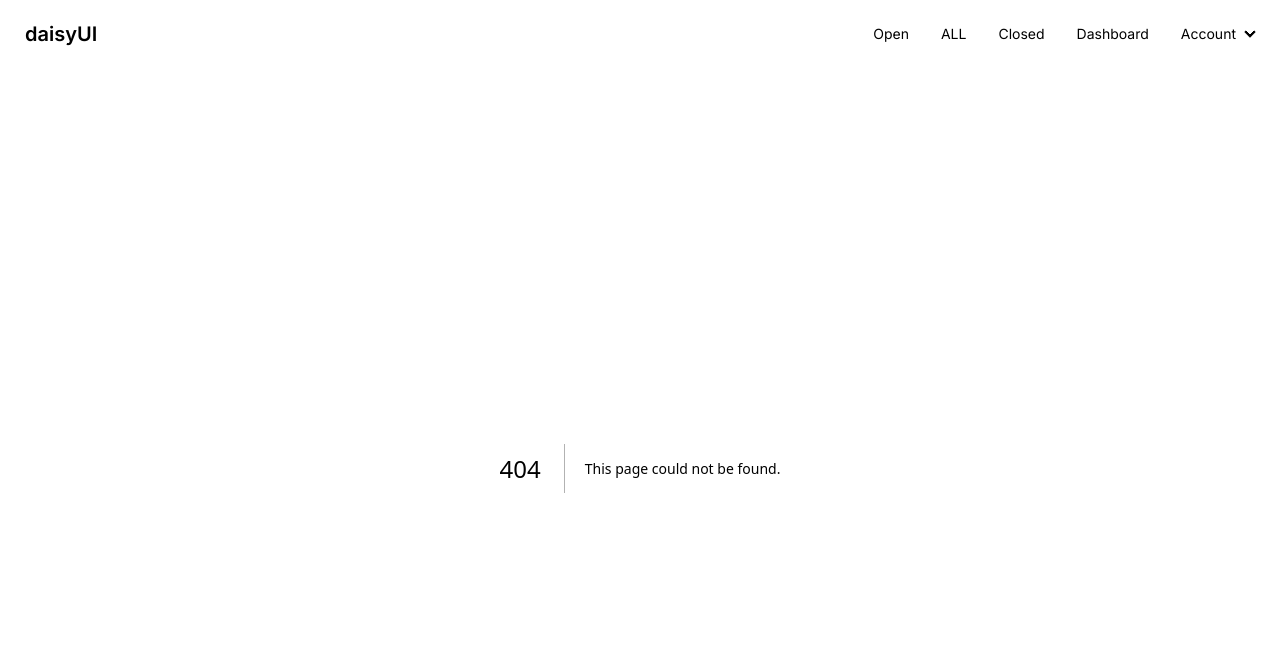
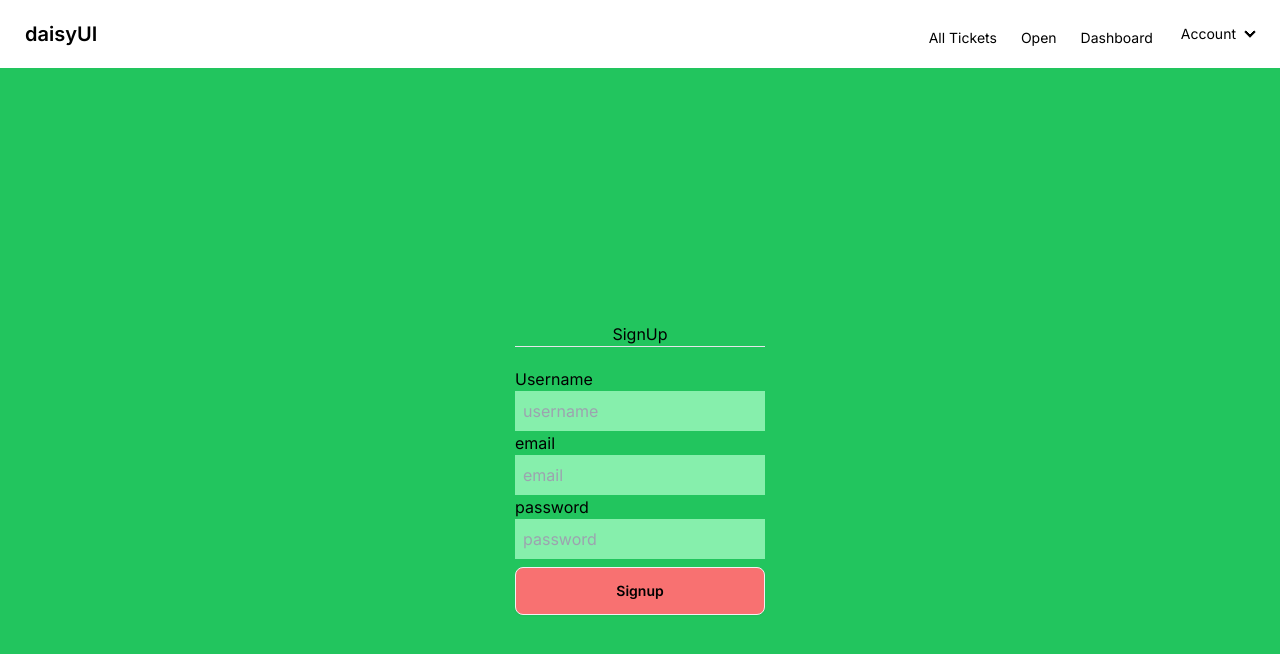
Before and after one commit to aktaruzzaman-shaon/corporate-ticket-portal, a Next.js app: page /signup in a window 1280 px wide. Before the commit this address had no page. Shown: the top 654 px of the page. Built offline with nearby package versions, Linux system fonts and the light colour scheme.

Commit message:
singup and signin form added

```diff
--- /dev/null
+++ b/app/(auth)/layout.js
@@ -0,0 +1,7 @@
+export default function AuthLayout({children}){
+    return (
+        <div className="flex flex-col items-center  bg-green-500 h-screen justify-center">
+            {children}
+        </div>
+    )
+}
--- /dev/null
+++ b/app/(auth)/login/page.js
@@ -0,0 +1,40 @@
+"use client"
+import React, { useState } from 'react';
+
+const login = () => {
+    const [user, setUser] = useState({
+        email: "",
+        password: "",
+        username: ""
+    })
+
+    const signUp = async () => {
+
+    }
+    return (
+        <div className="flex flex-col">
+            <h1 className="text-center">Login</h1>
+            <hr />
+            <label htmlFor="email" className='mt-5' >email</label>
+            <input
+                type="text"
+                id="email"
+                value={user.email}
+                onChange={(e) => setUser({ ...user, email: e.target.value })}
+                placeholder="email"
+                className="p-2 bg-green-300 text-black "
+            />
+            <label htmlFor="password" className="mr-5">password</label>
+            <input
+                type="text"
+                id="password"
+                value={user.password}
+                onChange={(e) => setUser({ ...user, password: e.target.value })}
+                placeholder="password"
+                className="p-2 bg-green-300 text-black"
+            />
+        </div>
+    );
+};
+
+export default login;
--- /dev/null
+++ b/app/(auth)/signup/page.js
@@ -0,0 +1,53 @@
+"use client"
+import React from "react"
+import { useState } from "react";
+
+const SignUp = () => {
+    const [user, setUser] = useState({
+        email: "",
+        password: "",
+        username: ""
+    })
+
+    const signUp = async () => {
+
+    }
+
+
+    return (
+        <div className="flex flex-col">
+            <h1 className="text-center">SignUp</h1>
+            <hr />
+            <label htmlFor="username" className="mr-5 mt-5">Username</label>
+            <input
+                type="text"
+                id="username"
+                value={user.username}
+                onChange={(e) => setUser({ ...user, username: e.target.value })}
+                placeholder="username"
+                className="p-2 bg-green-300 text-black"
+            />
+            <label htmlFor="email" className="mr-5">email</label>
+            <input
+                type="text"
+                id="email"
+                value={user.email}
+                onChange={(e) => setUser({ ...user, email: e.target.value })}
+                placeholder="email"
+                className="p-2 bg-green-300 text-black"
+            />
+            <label htmlFor="password" className="mr-5">password</label>
+            <input
+                type="text"
+                id="password"
+                value={user.password}
+                onChange={(e) => setUser({ ...user, password: e.target.value })}
+                placeholder="password"
+                className="p-2 bg-green-300 text-black"
+            />
+            <button onClick={signUp} className="btn bg-red-400 mt-2 focus:bg-green-700 p-2 border text-black"> Signup</button>
+        </div>
+    );
+};
+
+export default SignUp;
--- a/app/(components)/shared/nav.js
+++ b/app/(components)/shared/nav.js
@@ -1,5 +1,9 @@
 "use client"
+
+import Link from "next/link";
+
 const Nav = () => {
+    const navItems = ['All Tickets', "Open", "Dashboard"]
     return (
         <div className="navbar bg-base-100">
             <div className="flex-1">
@@ -7,18 +11,19 @@ const Nav = () => {
             </div>
             <div className="flex-none">
                 <ul className="menu menu-horizontal px-1">
-                    <li><a>Open</a></li>
-                    <li><a>ALL</a></li>
-                    <li><a>Closed</a></li>
-                    <li><a>Dashboard</a></li>
+                    {
+                        navItems.map((navItem, index) => <Link className="pt-3 mx-3" href="/allTicket" key={index}>{navItem}</Link>)
+                    }
+
                     <li>
                         <details>
                             <summary>
                                 Account
                             </summary>
-                            <ul className="p-2 bg-base-100 rounded-t-none">
-                                <li><a>Login</a></li>
-                                <li><a>Settings</a></li>
+                            <ul className="p-2 bg-black-500 rounded-t-none bg-zinc-600">
+                                <li> <Link href="/settings">Settings</Link></li>
+                                <li><Link href="/login">Login</Link></li>
+                                <li><Link href="/logout">logout</Link></li>
                             </ul>
                         </details>
                     </li>
--- a/app/(components)/shared/ticketTable.js
+++ b/app/(components)/shared/ticketTable.js
@@ -1,7 +1,17 @@
-"use client"
-import Ticket from "../ticket";
 
-const TicketTable = ({ tickets }) => {
+
+// fetching all tickets from DB----------------------
+const alltickets = async () => {
+    try {
+        const res = await fetch("http://localhost:3000/api/Tickets")
+        return await res.json()
+    } catch (error) {
+        return ("Failed to get tickets", error)
+    }
+
+}
+async function TicketTable() {
+    const { tickets } = await alltickets();
     return (
         <table className="table">
             <thead>
@@ -18,14 +28,14 @@ const TicketTable = ({ tickets }) => {
                     tickets.map((singleTicket, index) => {
                         return (
                             <tr key={index}>
-                                <th>{singleTicket.index + 1}</th>
+                                <td>{index + 1}</td>
                                 <td>{singleTicket._id}</td>
                                 <td>{singleTicket.title}</td>
                                 <td>{singleTicket.updatedAt}</td>
                             </tr>
                         )
                     }
-                )
+                    )
                 }
             </tbody>
         </table >
--- a/app/(components)/ticket.js
+++ /dev/null
@@ -1,17 +0,0 @@
-"use client"
-
-const Ticket = ({ singleTicket, index }) => {
-    const {_id,title,description,category,priority,progress,status,updatedAt} = singleTicket;
-    return (
-        <div className="overflow-x-auto">
-            <tr>
-                <th>{index+1}</th>
-                <td>{_id}</td>
-                <td>{title}</td>
-                <td>{updatedAt}</td>
-            </tr>
-        </div>
-    )
-}
-
-export default Ticket
--- /dev/null
+++ b/app/allTicket/page.js
@@ -0,0 +1,11 @@
+import TicketTable from "../(components)/shared/ticketTable";
+
+function allTicket() {
+    return (
+        <div>
+            <TicketTable></TicketTable>
+        </div>
+    );
+};
+
+export default allTicket;
--- a/app/page.js
+++ b/app/page.js
@@ -1,40 +1,10 @@
-"use client"
 import TicketTable from "./(components)/shared/ticketTable";
-import Ticket from "./(components)/ticket";
-
-const alltickets = async () => {
-  try {
-    const res = await fetch("http://localhost:3000/api/Tickets")
-    return await res.json()
-  } catch (error) {
-    console.log("Failed to get tickets", error)
-  }
-
-}
 
 export default async function Home() {
-  const { tickets } = await alltickets();
-
   return (
     <div>
       <div className="overflow-x-auto mx-5">
-        {/* <table className="table">
-          <thead>
-            <tr>
-              <th>Ticked id</th>
-              <th>Name</th>
-              <th>Subject</th>
-              <th>From</th>
-              <th>Assigned To</th>
-            </tr>
-          </thead>
-          <tbody>
-            {
-              tickets.map((singleTicket, index) => <Ticket singleTicket={singleTicket} index={index} key={index}></Ticket>)
-            }
-          </tbody>
-        </table> */}
-        <TicketTable tickets={tickets}></TicketTable>
+        <TicketTable></TicketTable>
       </div>
     </div>
   );
```
Also changed, not shown: app/api/users/login/route.js (added), app/api/users/signup/signup.js (added).
